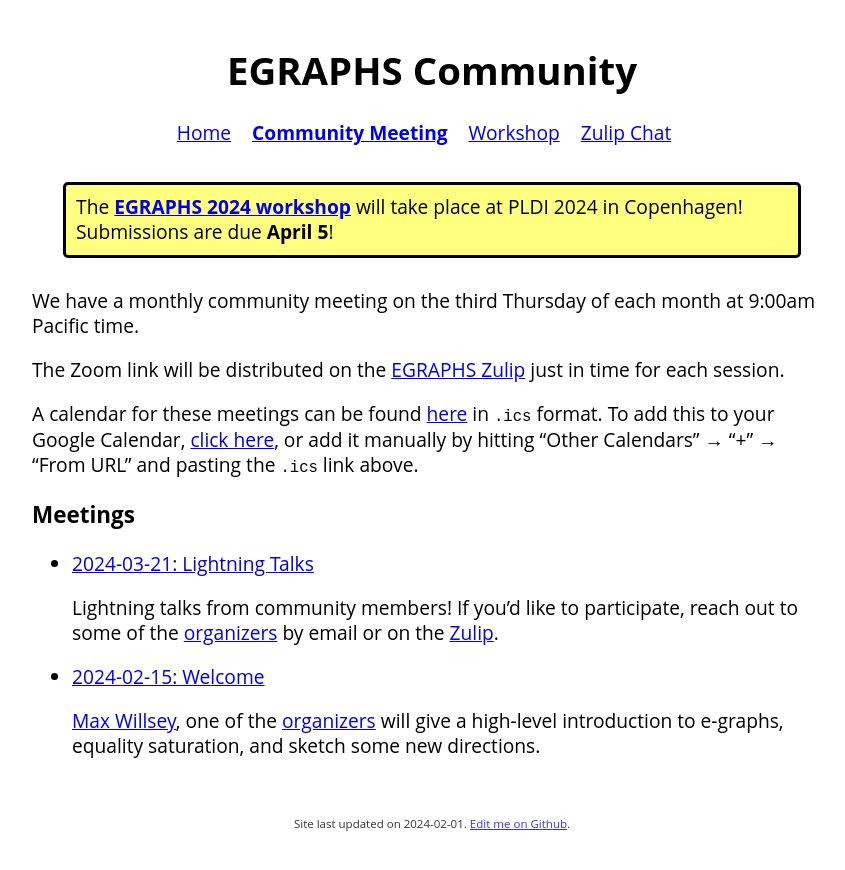
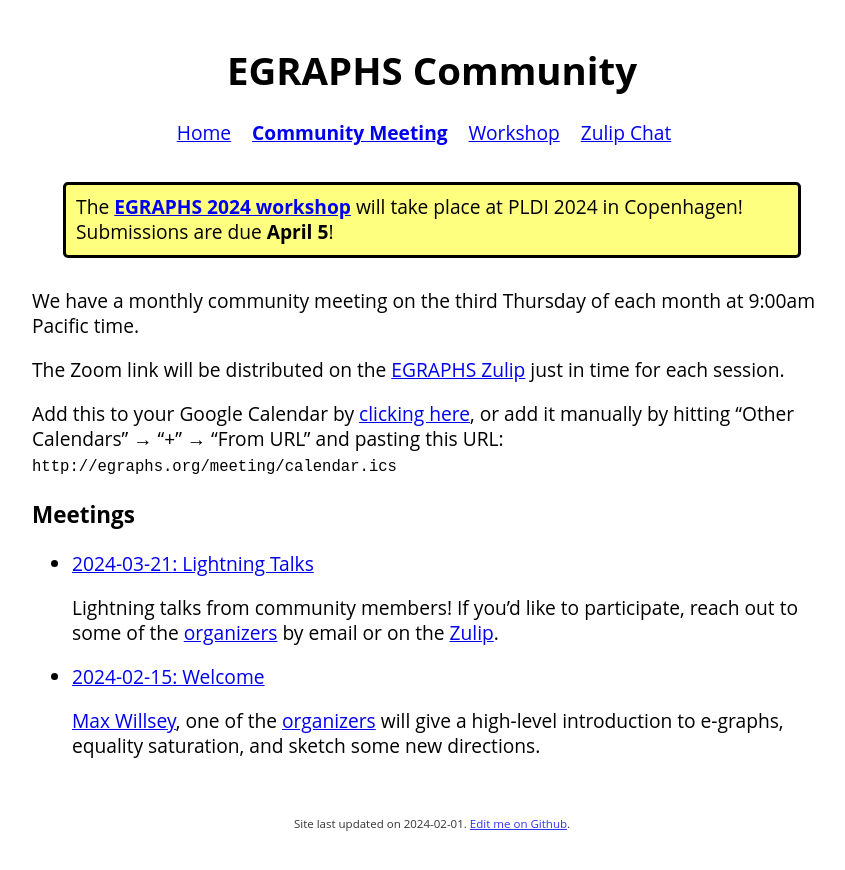
Before and after one commit to egraphs-community/egraphs-community.github.io, a Jekyll site: the page built from meeting/index.md, in a window 1280 px wide. Shown: the top 870 px of the page, without its empty margins (208-1053 px from the left). Built offline with Jekyll 4.4.1, drawn with Linux system fonts in a browser that asks for light colours.

Commit message:
Clarify download link

```diff
--- a/meeting/index.md
+++ b/meeting/index.md
@@ -10,9 +10,11 @@ The Zoom link will be distributed on the [EGRAPHS Zulip](/zulip)
 
 {% assign calendar = "http://egraphs.org/meeting/calendar.ics" %}
 
-A calendar for these meetings can be found [here]({{calendar}}) in `.ics` format.
-To add this to your Google Calendar, [click here](http://www.google.com/calendar/render?cid={{calendar}}), or add it manually by hitting "Other Calendars" → "+" → "From URL" and pasting the `.ics` link above.
-
+Add this to your Google Calendar by
+[clicking here](http://www.google.com/calendar/render?cid={{calendar}}),
+or add it manually by hitting
+"Other Calendars" → "+" → "From URL" and pasting this URL:
+<code style="white-space: nowrap">{{calendar}}</code>
 
 ### Meetings
 
```
Also changed, not shown: 1 other file.
